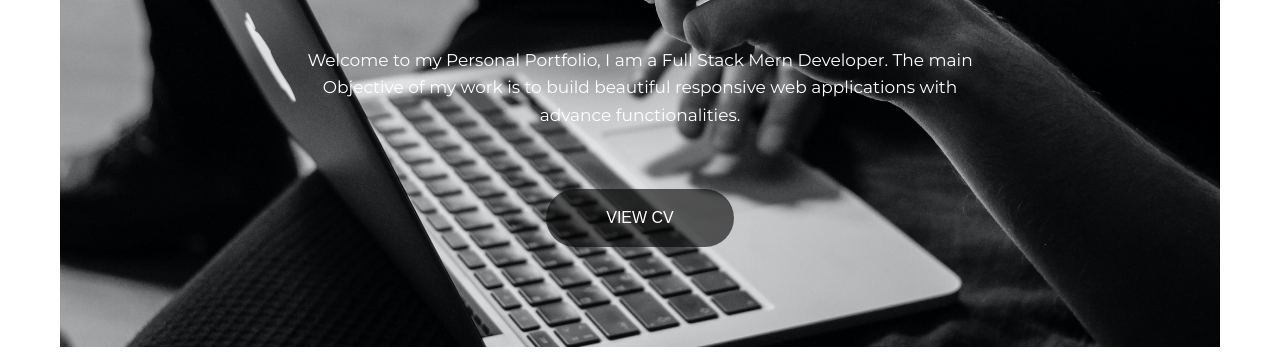
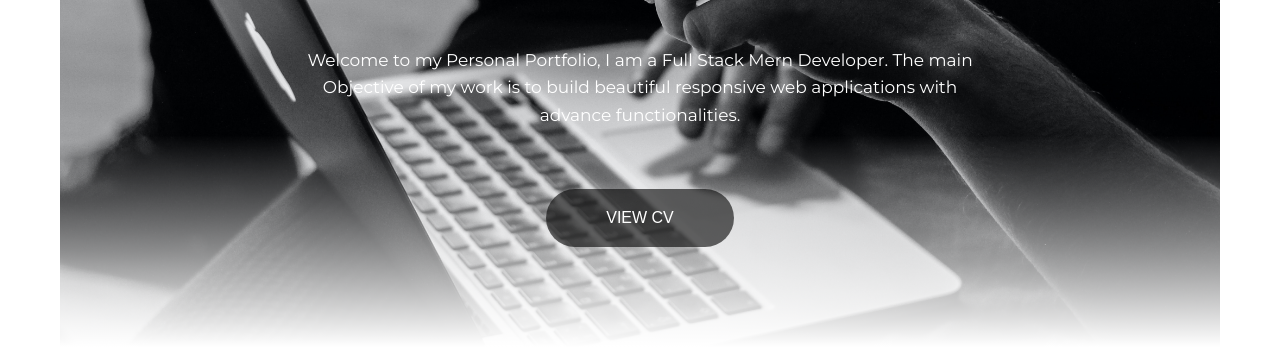
Before and after one commit to ashdephoenix123/portfolio, a website: page index.html in a window 1280 px wide. Shown: the part 440-800 px from the top of the page. Drawn offline with Linux system fonts and the light colour scheme.

Commit message:
updated image backg blur

```diff
--- a/css/style.css
+++ b/css/style.css
@@ -137,7 +137,7 @@ body {
 }
 
 .section__head {
-  background-image: url("/images/main-img3.jpg");
+  background-image: linear-gradient(to bottom, transparent 0%, transparent 70%, rgb(255, 255, 255) 100%) ,url("/images/main-img3.jpg");
   background-size: cover;
   padding: 10rem 0;
   background-position: top;
```
